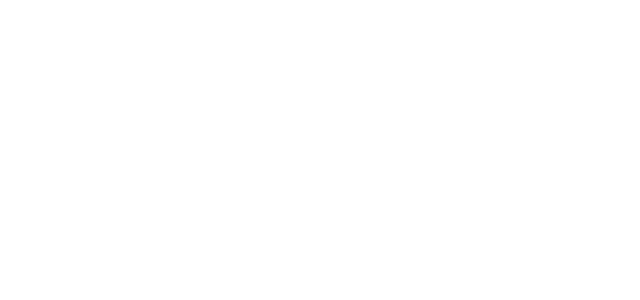
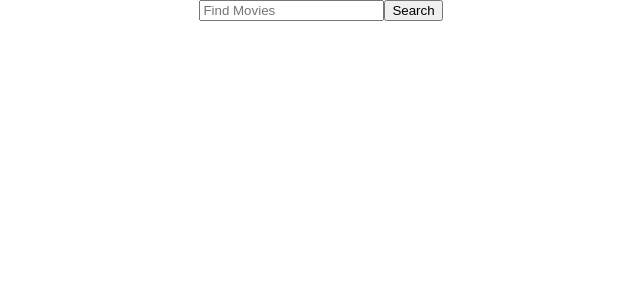
Before and after one commit to Lukef9/MovieGenerator, a React (Create React App) app in the folder client/movie-generator/: page / in a window 1280 px wide. Shown: the top 300 px of the page, without its empty margins (319-959 px from the left). Built offline with nearby package versions, Linux system fonts and the light colour scheme.

Commit message:
SearchForm again

```diff
--- a/client/movie-generator/src/App.js
+++ b/client/movie-generator/src/App.jsx
@@ -1,11 +1,12 @@
 import React, { Component } from 'react';
 import './App.css';
+import SearchForm from './SearchForm';
 
 class App extends Component {
   render() {
     return (
       <div className="App">
-
+        <SearchForm />
       </div>
     );
   }
--- /dev/null
+++ b/client/movie-generator/src/SearchForm.jsx
@@ -0,0 +1,42 @@
+import React, { Component } from 'react';
+
+class SearchForm extends Component {
+    constructor(props) {
+        super(props);
+        this.state = {
+            search: ''
+        }
+
+        this.handleChange = this.handleChange.bind(this);
+        this.handleSubmit = this.handleSubmit.bind(this);
+    }
+
+    handleChange(evt) {
+        this.setState({
+            search: evt.target.value
+        });
+    }
+
+    handleSubmit(evt) {
+        evt.preventDefault();
+        alert('Looking up ' + this.state.search + '...');
+    }
+
+    render() {
+        return(
+            <div>
+                <form onSubmit={this.handleSubmit}>
+                    <input
+                        type="text"
+                        placeholder="Find Movies"
+                        value={this.state.search}
+                        onChange={this.handleChange}
+                    />
+                    <button type="submit">Search</button>
+                </form>
+            </div>
+        );
+    }
+}
+
+export default SearchForm;
```
